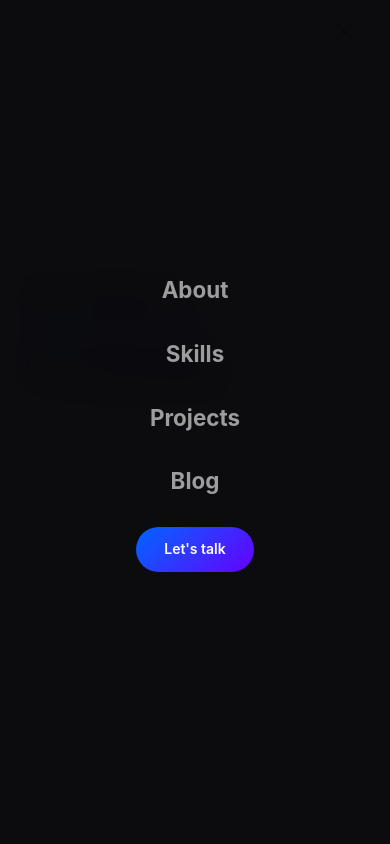
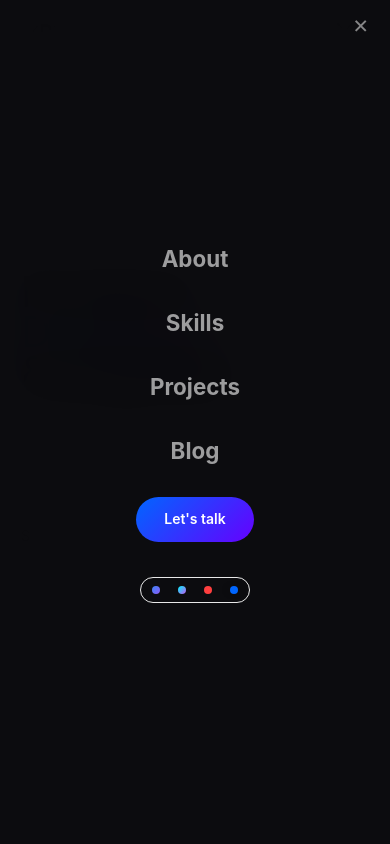
Before and after one commit to praveen-pravi6B/praveen-pravi6B.dev, a Vue app: page / in a window 390 px wide. Both pictures are taken after a click on the button "Menu". Shown: the top 844 px of the page. Built offline with nearby package versions, Linux system fonts and the light colour scheme; no server answers; a web font is replaced by a local one.

Commit message:
fix: mobile drawer teleported to body (backdrop-filter clip bug), theme switcher in drawer, close btn

```diff
--- a/src/components/Navbar.vue
+++ b/src/components/Navbar.vue
@@ -10,7 +10,7 @@
         <a href="/#projects" class="nav-link">Projects</a>
         <RouterLink to="/blog" class="nav-link">Blog</RouterLink>
       </div>
-      <ThemeSwitcher />
+      <div class="theme-switcher-wrap"><ThemeSwitcher /></div>
       <a href="#contact" class="nav-cta">Let's talk</a>
     </div>
 
@@ -19,15 +19,23 @@
       <span /><span /><span />
     </button>
 
-    <!-- Mobile drawer -->
+  </nav>
+
+  <!-- Teleported to body so backdrop-filter on nav doesn't clip it -->
+  <Teleport to="body">
     <div class="mobile-drawer" :class="{ open: menuOpen }">
+      <button class="m-close" @click="menuOpen = false" aria-label="Close">✕</button>
       <a href="/#about"    class="m-link" @click="menuOpen = false">About</a>
       <a href="/#skills"   class="m-link" @click="menuOpen = false">Skills</a>
       <a href="/#projects" class="m-link" @click="menuOpen = false">Projects</a>
       <RouterLink to="/blog" class="m-link" @click="menuOpen = false">Blog</RouterLink>
-      <a href="#contact"  class="m-cta"  @click="menuOpen = false">Let's talk</a>
+      <a href="/#contact"  class="m-cta"  @click="menuOpen = false">Let's talk</a>
+      <!-- Theme switcher inside drawer -->
+      <div class="m-theme">
+        <ThemeSwitcher />
+      </div>
     </div>
-  </nav>
+  </Teleport>
 </template>
 
 <script setup>
@@ -139,24 +147,40 @@ onUnmounted(() => window.removeEventListener('scroll', onScroll))
 .hamburger.open span:nth-child(2) { opacity: 0; }
 .hamburger.open span:nth-child(3) { transform: rotate(-45deg) translate(5px,-5px); }
 
-/* ── Mobile drawer ──────────────────────── */
+/* ── Mobile drawer (teleported to body) ─── */
 .mobile-drawer {
-  position: fixed; inset: 0; z-index: 150;
+  position: fixed; inset: 0; z-index: 9999;
   background: rgba(5,5,8,.97); backdrop-filter: blur(20px);
+  -webkit-backdrop-filter: blur(20px);
   display: flex; flex-direction: column; align-items: center; justify-content: center;
   gap: 2rem; opacity: 0; pointer-events: none; transition: opacity .3s;
 }
 .mobile-drawer.open { opacity: 1; pointer-events: all; }
-.m-link { font-size: 1.6rem; font-weight: 700; color: rgba(255,255,255,.6); transition: color .2s; }
+
+.m-close {
+  position: absolute; top: 1.2rem; right: 1.5rem;
+  background: transparent; border: none; cursor: pointer;
+  font-size: 1.4rem; color: rgba(255,255,255,.5);
+  transition: color .2s; line-height: 1;
+}
+.m-close:hover { color: #fff; }
+
+.m-link { font-size: 1.6rem; font-weight: 700; color: rgba(255,255,255,.6); transition: color .2s; text-decoration: none; }
 .m-link:hover { color: #fff; }
 .m-cta {
   font-size: 1rem; font-weight: 600;
   background: var(--grad); color: #fff;
-  padding: .8rem 2rem; border-radius: 999px;
+  padding: .8rem 2rem; border-radius: 999px; text-decoration: none;
 }
+.m-theme { margin-top: .5rem; }
 
 @media (max-width: 768px) {
+  /* Hide everything in nav-right — links, switcher, cta */
   .nav-right { display: none; }
   .hamburger { display: flex; }
 }
+/* Theme switcher: desktop only always */
+@media (max-width: 900px) {
+  .theme-switcher-wrap { display: none; }
+}
 </style>
```
